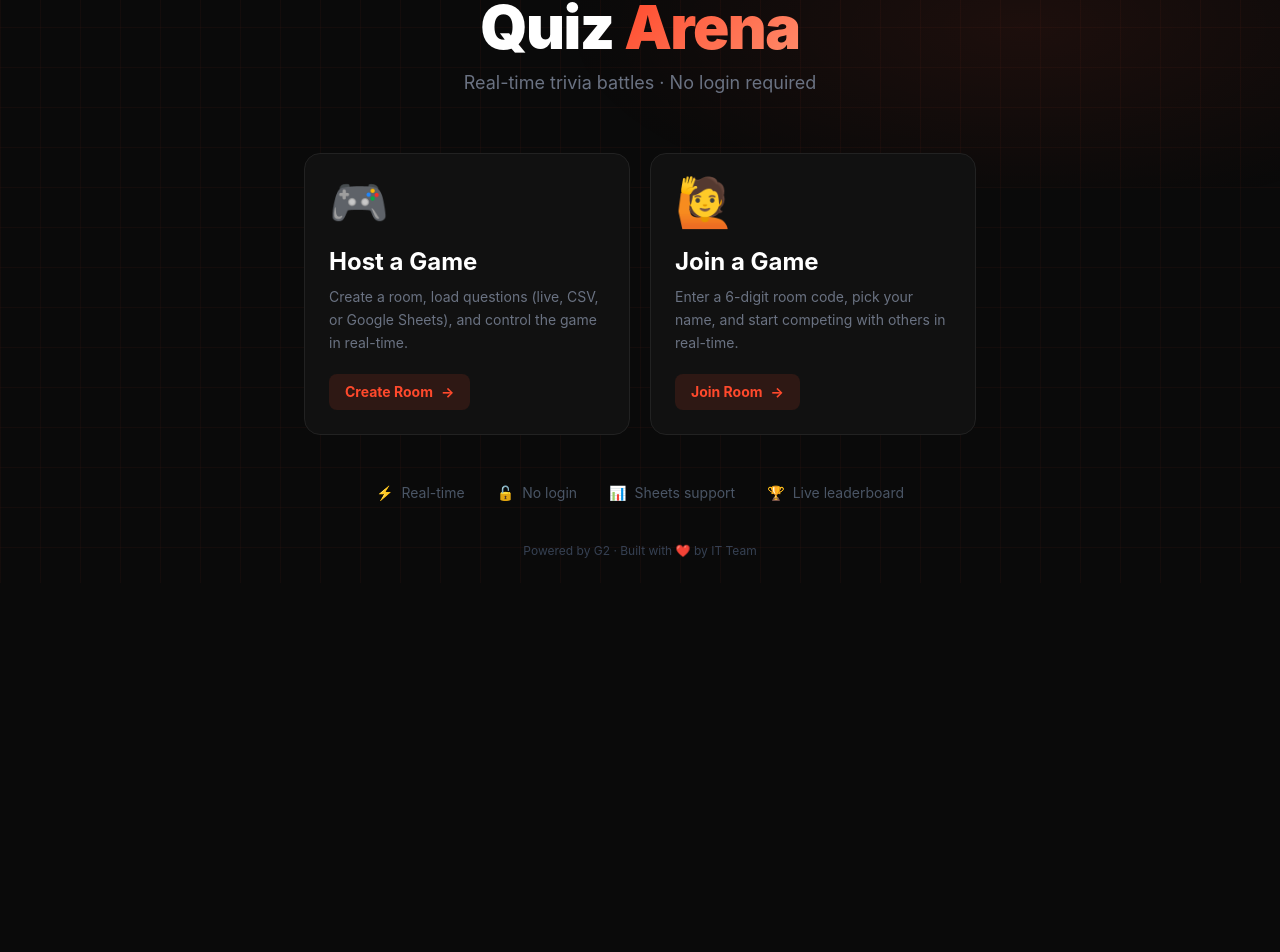
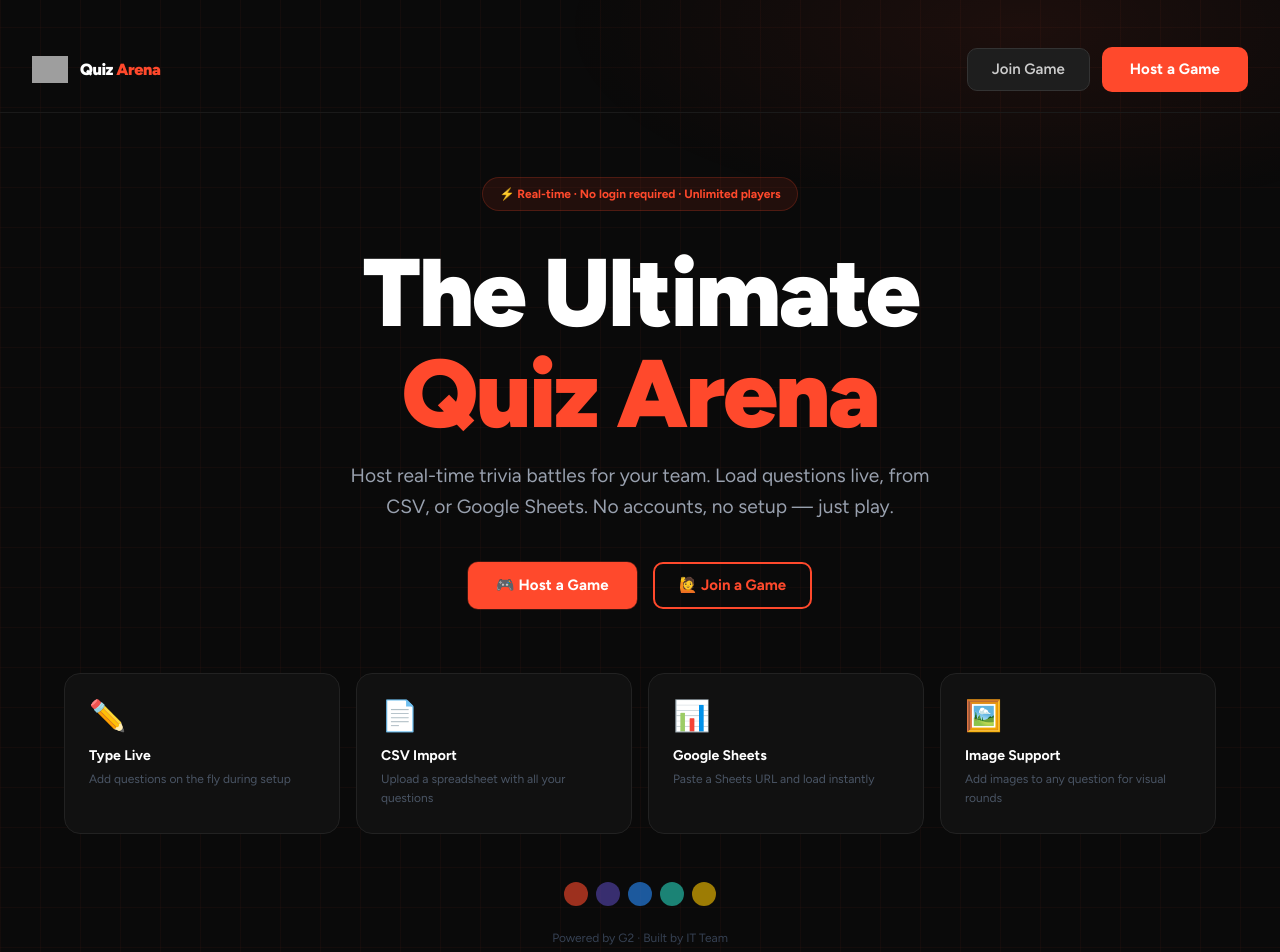
Before and after one commit to skekuda-g2/g2-quiz-arena, a Next.js app: page / in a window 1280 px wide. Shown: the part 613-1565 px from the top of the page. Before the commit the page ends 1196 px from the top, so only its background shows below. Built offline with nearby package versions, Linux system fonts and the light colour scheme; grey boxes are pictures that could not be loaded.

Commit message:
Fix: wider desktop layout, Figtree font, G2 brand colors, logo clickable to homepage, full-width nav

```diff
--- a/app/globals.css
+++ b/app/globals.css
@@ -11,7 +11,7 @@
 * { box-sizing: border-box; }
 
 body {
-  font-family: 'Inter', -apple-system, BlinkMacSystemFont, 'Segoe UI', sans-serif;
+  font-family: var(--font-figtree), 'Inter', -apple-system, BlinkMacSystemFont, 'Segoe UI', sans-serif;
   background: #0a0a0a;
   color: #ffffff;
   min-height: 100vh;
--- a/app/guest/page.tsx
+++ b/app/guest/page.tsx
@@ -29,7 +29,7 @@ export default function GuestPage() {
 
   return (
     <main className="bg-arena bg-grid min-h-screen flex flex-col items-center justify-center p-6">
-      <div className="w-full max-w-sm animate-fadeInUp">
+      <div className="w-full max-w-md animate-fadeInUp">
         <div className="flex justify-center mb-10">
           <G2Logo size={44} />
         </div>
--- a/app/host/[code]/page.tsx
+++ b/app/host/[code]/page.tsx
@@ -58,7 +58,7 @@ export default function HostGamePage({ params }: { params: Promise<{ code: strin
 
   return (
     <main className="bg-arena min-h-screen p-4">
-      <div className="max-w-5xl mx-auto">
+      <div className="max-w-7xl mx-auto">
         {/* Header */}
         <div className="flex items-center justify-between mb-5 p-3 rounded-xl" style={{ background: '#111', border: '1px solid #222' }}>
           <G2Logo size={32} />
@@ -72,7 +72,7 @@ export default function HostGamePage({ params }: { params: Promise<{ code: strin
           </div>
         </div>
 
-        <div className="grid grid-cols-3 gap-4">
+        <div className="grid grid-cols-4 gap-5">
           {/* Main */}
           <div className="col-span-2 space-y-4">
 
--- a/app/host/page.tsx
+++ b/app/host/page.tsx
@@ -109,7 +109,7 @@ export default function HostPage() {
 
   return (
     <main className="bg-arena min-h-screen p-6">
-      <div className="max-w-3xl mx-auto">
+      <div className="max-w-5xl mx-auto">
         {/* Header */}
         <div className="flex items-center justify-between mb-8">
           <G2Logo size={36} />
--- a/app/layout.tsx
+++ b/app/layout.tsx
@@ -1,15 +1,22 @@
 import type { Metadata } from 'next';
+import { Figtree } from 'next/font/google';
 import './globals.css';
+
+const figtree = Figtree({
+  subsets: ['latin'],
+  weight: ['400', '500', '600', '700', '800', '900'],
+  variable: '--font-figtree',
+});
 
 export const metadata: Metadata = {
   title: 'G2 Quiz Arena',
-  description: 'Real-time trivia game powered by G2',
+  description: 'Real-time trivia battles powered by G2 — no login required',
 };
 
 export default function RootLayout({ children }: { children: React.ReactNode }) {
   return (
-    <html lang="en">
-      <body>
+    <html lang="en" className={figtree.variable}>
+      <body style={{ fontFamily: 'var(--font-figtree), Inter, sans-serif' }}>
         {children}
       </body>
     </html>
--- a/app/page.tsx
+++ b/app/page.tsx
@@ -6,81 +6,80 @@ export default function HomePage() {
   const router = useRouter();
 
   return (
-    <main className="bg-arena bg-grid min-h-screen flex flex-col items-center justify-center p-6">
+    <main className="bg-arena bg-grid min-h-screen flex flex-col">
       {/* Glow orbs */}
-      <div className="fixed top-20 left-1/4 w-64 h-64 rounded-full pointer-events-none"
-        style={{ background: 'radial-gradient(circle, rgba(255,73,44,0.15) 0%, transparent 70%)', filter: 'blur(40px)' }} />
-      <div className="fixed bottom-20 right-1/4 w-48 h-48 rounded-full pointer-events-none"
-        style={{ background: 'radial-gradient(circle, rgba(255,73,44,0.1) 0%, transparent 70%)', filter: 'blur(30px)' }} />
+      <div className="fixed top-20 left-1/4 w-96 h-96 rounded-full pointer-events-none"
+        style={{ background: 'radial-gradient(circle, rgba(255,73,44,0.12) 0%, transparent 70%)', filter: 'blur(60px)' }} />
+      <div className="fixed bottom-20 right-1/4 w-64 h-64 rounded-full pointer-events-none"
+        style={{ background: 'radial-gradient(circle, rgba(87,70,178,0.08) 0%, transparent 70%)', filter: 'blur(40px)' }} />
 
-      {/* Header */}
-      <div className="mb-14 text-center animate-fadeInUp">
-        <div className="flex justify-center mb-8 animate-float">
-          <div className="p-4 rounded-2xl" style={{ background: 'rgba(255,73,44,0.08)', border: '1px solid rgba(255,73,44,0.2)' }}>
-            <img src="/g2-logo.svg" width={72} height={72} alt="G2" />
+      {/* Nav bar */}
+      <nav className="w-full px-8 py-5 flex items-center justify-between border-b" style={{ borderColor: '#1a1a1a' }}>
+        <G2Logo size={36} />
+        <div className="flex items-center gap-3">
+          <button onClick={() => router.push('/guest')} className="g2-btn-secondary text-sm px-4 py-2">
+            Join Game
+          </button>
+          <button onClick={() => router.push('/host')} className="g2-btn text-sm px-5 py-2">
+            Host a Game
+          </button>
+        </div>
+      </nav>
+
+      {/* Hero */}
+      <div className="flex-1 flex flex-col items-center justify-center px-8 py-16 text-center">
+        <div className="animate-fadeInUp">
+          <div className="inline-flex items-center gap-2 px-4 py-2 rounded-full text-xs font-bold mb-8"
+            style={{ background: 'rgba(255,73,44,0.1)', border: '1px solid rgba(255,73,44,0.2)', color: '#FF492C' }}>
+            ⚡ Real-time · No login required · Unlimited players
+          </div>
+
+          <h1 className="font-black text-white tracking-tight mb-4" style={{ fontSize: 'clamp(3rem, 8vw, 6rem)', lineHeight: 1.05 }}>
+            The Ultimate<br />
+            <span style={{ color: '#FF492C' }}>Quiz Arena</span>
+          </h1>
+
+          <p className="text-gray-400 mb-10 mx-auto" style={{ fontSize: '1.2rem', maxWidth: '600px', lineHeight: 1.6 }}>
+            Host real-time trivia battles for your team. Load questions live, from CSV, or Google Sheets. No accounts, no setup — just play.
+          </p>
+
+          <div className="flex flex-col sm:flex-row items-center justify-center gap-4 mb-16">
+            <button onClick={() => router.push('/host')}
+              className="g2-btn text-base px-8 py-4 animate-pulse-glow w-full sm:w-auto">
+              🎮 Host a Game
+            </button>
+            <button onClick={() => router.push('/guest')}
+              className="g2-btn-outline text-base px-8 py-4 w-full sm:w-auto">
+              🙋 Join a Game
+            </button>
           </div>
         </div>
-        <h1 className="text-6xl font-black text-white mb-3 tracking-tight">
-          Quiz <span className="text-gradient">Arena</span>
-        </h1>
-        <p className="text-gray-500 text-lg">Real-time trivia battles · No login required</p>
-      </div>
 
-      {/* Cards */}
-      <div className="flex flex-col sm:flex-row gap-5 w-full max-w-2xl animate-fadeInUp" style={{ animationDelay: '0.1s' }}>
-        {/* Host */}
-        <button onClick={() => router.push('/host')}
-          className="flex-1 g2-card g2-card-glow cursor-pointer text-left group relative overflow-hidden">
-          <div className="absolute inset-0 opacity-0 group-hover:opacity-100 transition-opacity duration-300"
-            style={{ background: 'radial-gradient(circle at 30% 50%, rgba(255,73,44,0.06) 0%, transparent 70%)' }} />
-          <div className="relative">
-            <div className="text-5xl mb-5">🎮</div>
-            <h2 className="text-2xl font-bold text-white mb-2">Host a Game</h2>
-            <p className="text-gray-500 text-sm leading-relaxed mb-5">
-              Create a room, load questions (live, CSV, or Google Sheets), and control the game in real-time.
-            </p>
-            <span className="inline-flex items-center gap-2 text-sm font-bold px-4 py-2 rounded-lg transition-all"
-              style={{ background: 'rgba(255,73,44,0.12)', color: '#FF492C' }}>
-              Create Room <span className="group-hover:translate-x-1 transition-transform inline-block">→</span>
-            </span>
-          </div>
-        </button>
-
-        {/* Guest */}
-        <button onClick={() => router.push('/guest')}
-          className="flex-1 g2-card g2-card-glow cursor-pointer text-left group relative overflow-hidden">
-          <div className="absolute inset-0 opacity-0 group-hover:opacity-100 transition-opacity duration-300"
-            style={{ background: 'radial-gradient(circle at 70% 50%, rgba(255,73,44,0.06) 0%, transparent 70%)' }} />
-          <div className="relative">
-            <div className="text-5xl mb-5">🙋</div>
-            <h2 className="text-2xl font-bold text-white mb-2">Join a Game</h2>
-            <p className="text-gray-500 text-sm leading-relaxed mb-5">
-              Enter a 6-digit room code, pick your name, and start competing with others in real-time.
-            </p>
-            <span className="inline-flex items-center gap-2 text-sm font-bold px-4 py-2 rounded-lg transition-all"
-              style={{ background: 'rgba(255,73,44,0.12)', color: '#FF492C' }}>
-              Join Room <span className="group-hover:translate-x-1 transition-transform inline-block">→</span>
-            </span>
-          </div>
-        </button>
-      </div>
-
-      {/* Stats / features */}
-      <div className="flex gap-8 mt-12 animate-fadeIn" style={{ animationDelay: '0.2s' }}>
+        {/* Feature cards */}
+        <div className="grid grid-cols-1 sm:grid-cols-2 lg:grid-cols-4 gap-4 w-full max-w-6xl animate-fadeInUp" style={{ animationDelay: '0.15s' }}>
           {[
-          { icon: '⚡', label: 'Real-time' },
-          { icon: '🔓', label: 'No login' },
-          { icon: '📊', label: 'Sheets support' },
-          { icon: '🏆', label: 'Live leaderboard' },
+            { icon: '✏️', title: 'Type Live', desc: 'Add questions on the fly during setup' },
+            { icon: '📄', title: 'CSV Import', desc: 'Upload a spreadsheet with all your questions' },
+            { icon: '📊', title: 'Google Sheets', desc: 'Paste a Sheets URL and load instantly' },
+            { icon: '🖼️', title: 'Image Support', desc: 'Add images to any question for visual rounds' },
           ].map(f => (
-          <div key={f.label} className="flex items-center gap-2 text-gray-600 text-sm">
-            <span>{f.icon}</span>
-            <span>{f.label}</span>
+            <div key={f.title} className="g2-card text-left p-5">
+              <div className="text-3xl mb-3">{f.icon}</div>
+              <div className="font-bold text-white text-sm mb-1">{f.title}</div>
+              <div className="text-gray-600 text-xs leading-relaxed">{f.desc}</div>
             </div>
           ))}
         </div>
 
-      <p className="mt-10 text-gray-700 text-xs">Powered by G2 · Built with ❤️ by IT Team</p>
+        {/* Brand colors bar */}
+        <div className="flex gap-2 mt-12">
+          {['#FF492C', '#5746B2', '#288DFF', '#27D3BC', '#FFC800'].map(c => (
+            <div key={c} className="w-6 h-6 rounded-full" style={{ background: c, opacity: 0.6 }} />
+          ))}
+        </div>
+
+        <p className="mt-6 text-gray-700 text-xs">Powered by G2 · Built by IT Team</p>
+      </div>
     </main>
   );
 }
--- a/app/play/[code]/page.tsx
+++ b/app/play/[code]/page.tsx
@@ -76,7 +76,7 @@ export default function PlayPage({ params }: { params: Promise<{ code: string }>
   const timerPct = room.timerDefault > 0 ? (timeLeft / room.timerDefault) * 100 : 0;
 
   return (
-    <main className="bg-arena min-h-screen flex flex-col p-4 max-w-lg mx-auto">
+    <main className="bg-arena min-h-screen flex flex-col p-6 max-w-2xl mx-auto w-full">
       {/* Header */}
       <div className="flex items-center justify-between mb-4 p-3 rounded-xl" style={{ background: '#111', border: '1px solid #222' }}>
         <G2Logo size={28} />
--- a/components/G2Logo.tsx
+++ b/components/G2Logo.tsx
@@ -1,10 +1,31 @@
-export default function G2Logo({ size = 40 }: { size?: number }) {
-  return (
-    <div className="flex items-center gap-2">
-      <img src="/g2-logo.svg" width={size} height={size} alt="G2" />
-      <span className="font-bold text-white" style={{ fontSize: size * 0.5 }}>
-        Quiz Arena
+'use client';
+import Link from 'next/link';
+
+export default function G2Logo({ size = 40, clickable = true }: { size?: number; clickable?: boolean }) {
+  const content = (
+    <div className="flex items-center gap-3" style={{ cursor: clickable ? 'pointer' : 'default' }}>
+      <img
+        src="https://company.g2.com/hubfs/brand-guide/g2-logo-rorange.svg"
+        width={size}
+        height={size}
+        alt="G2"
+        style={{ flexShrink: 0 }}
+        onError={(e) => {
+          // Fallback to local SVG if CDN fails
+          (e.target as HTMLImageElement).src = '/g2-logo.svg';
+        }}
+      />
+      <span className="font-black text-white tracking-tight" style={{ fontSize: size * 0.45 }}>
+        Quiz <span style={{ color: '#FF492C' }}>Arena</span>
       </span>
     </div>
   );
+
+  if (!clickable) return content;
+
+  return (
+    <Link href="https://g2-quiz-arena.vercel.app/" style={{ textDecoration: 'none' }}>
+      {content}
+    </Link>
+  );
 }
```
Lines whose indentation alone changed are shown as unchanged.
